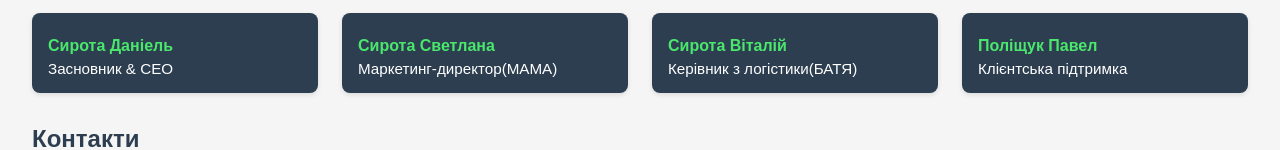
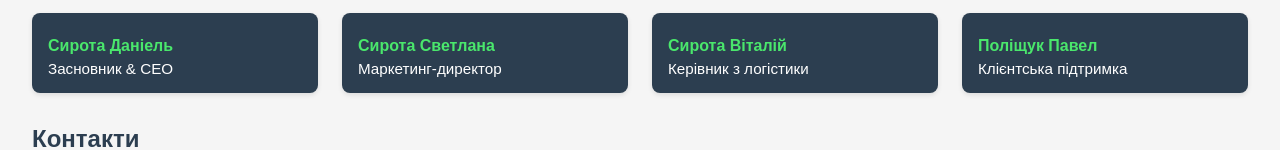
Before and after one commit to swyze123/SwyzeShock, a plain HTML site: page ProNas.html in a window 1280 px wide. Shown: the part 497-647 px from the top of the page. Drawn offline with Linux system fonts and the light colour scheme.

Commit message:
Update ProNas.html

```diff
--- a/ProNas.html
+++ b/ProNas.html
@@ -143,11 +143,11 @@
         </div>
         <div class="team-member">
           <h4>Сирота Светлана</h4>
-          <p>Маркетинг-директор(МАМА)</p>
+          <p>Маркетинг-директор</p>
         </div>
         <div class="team-member">
           <h4>Сирота Віталій</h4>
-          <p>Керівник з логістики(БАТЯ)</p>
+          <p>Керівник з логістики</p>
         </div>
         <div class="team-member">
           <h4>Поліщук Павел</h4>
```
